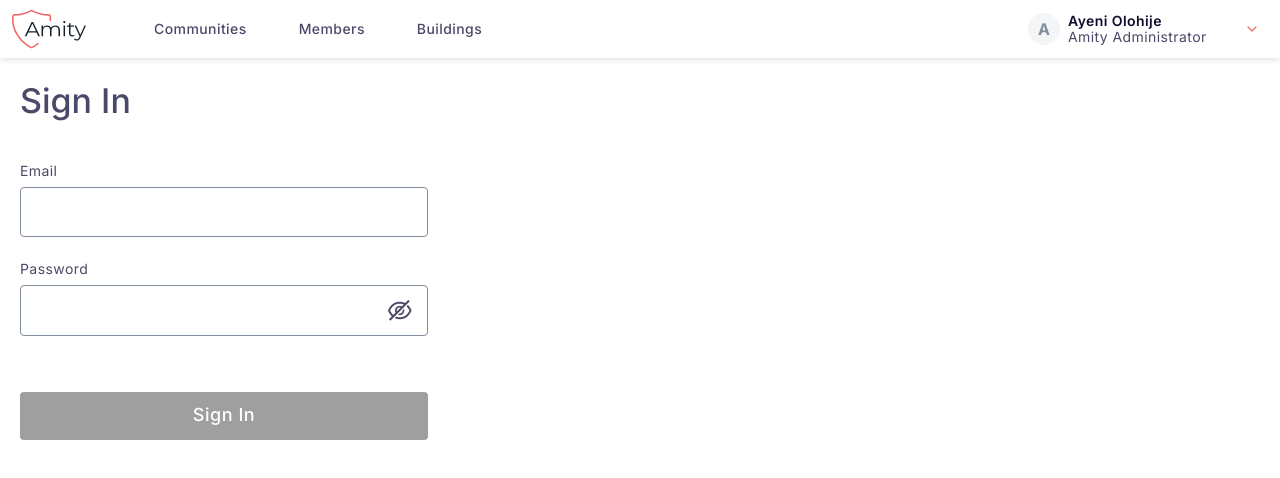
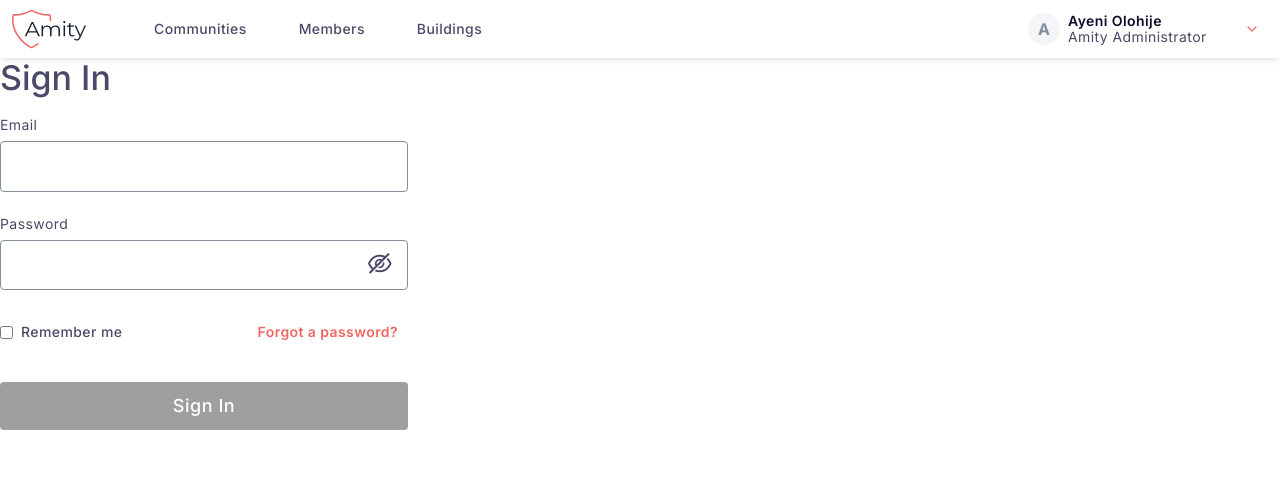
Before and after one commit to yuliapakhachuk/Amity-angular, an Angular app: page / in a window 1280 px wide. Shown: the top 478 px of the page. Built offline with nearby package versions, Linux system fonts and the light colour scheme.

Commit message:
Added error-message

```diff
--- a/src/app/app.module.ts
+++ b/src/app/app.module.ts
@@ -8,6 +8,7 @@ import { SignInPageComponent } from './sign-in-page/sign-in-page.component';
 import { HeaderComponent } from './header/header.component';
 import { FormsModule, ReactiveFormsModule } from '@angular/forms';
 import { ShowPasswordEyeComponent } from './show-password-eye/show-password-eye.component';
+import { ErrorMessageComponent } from './error-message/error-message.component';
 
 @NgModule({
   declarations: [
@@ -15,7 +16,8 @@ import { ShowPasswordEyeComponent } from './show-password-eye/show-password-eye.
     UserAvatarComponent,
     SignInPageComponent,
     HeaderComponent,
-    ShowPasswordEyeComponent
+    ShowPasswordEyeComponent,
+    ErrorMessageComponent
   ],
   imports: [
     BrowserModule,
--- /dev/null
+++ b/src/app/error-message/error-message.component.html
@@ -0,0 +1 @@
+<p class="error-message">{{errorMessage}}</p>
--- /dev/null
+++ b/src/app/error-message/error-message.component.scss
@@ -0,0 +1,18 @@
+@import '/src/styles/components/typography';
+
+.error-message {
+    margin-top: 8px;
+    display: flex;
+    align-items: center;
+    @include body-details-regular(var(--error-300-color));
+
+    &::before{
+        content: "\e901";
+        font-family: 'icomoon';
+        font-size: 20px;
+        margin-right: 8px;
+        vertical-align: middle;
+        color: var(--error-300-color);
+    }
+
+}
--- a/src/app/sign-in-page/sign-in-page.component.html
+++ b/src/app/sign-in-page/sign-in-page.component.html
@@ -2,6 +2,7 @@
     <h1 class="form_title">Sign In</h1>
 
     <div class="form_content">
+
         <div class="form_content_inputs">
 
             <div class="form_content_inputs__control">
@@ -13,6 +14,9 @@
                        [ngClass]="{input_invalid: form.get('email')?.touched && form.get('email')?.invalid}"
                        type="email"
                        formControlName="email">
+                <app-error-message *ngIf="form.get('email')?.touched && form.get('email')?.invalid"
+                                   errorMessage="This Email does not appear to be valid.">
+                </app-error-message>
             </div>
 
             <div class="form_content_inputs__control">
@@ -29,7 +33,14 @@
                 </div>
             </div>
 
-            <div></div>
+            <div class="form_content_inputs__settings">
+                <div class="form_content_inputs__settings__checkbox-container">
+                    <input type="checkbox" id="remember">
+                    <label for="remember">Remember me</label>
+                </div>
+                <a class="form_content_inputs__settings__forgot">Forgot a password?</a>
+            </div>
+
         </div>
 
         <button class="btn btn-primary btn-L form_btn"
--- a/src/app/sign-in-page/sign-in-page.component.scss
+++ b/src/app/sign-in-page/sign-in-page.component.scss
@@ -6,7 +6,6 @@
     flex-direction: column;
     align-items: center;
     gap: 20px;
-    margin-left: 20px; ///////delete
 
     &_title {
         @include title-h1-medium(var(--body-text-color));
@@ -37,6 +36,28 @@
                     width: 100%;
                 }
             }
+
+            &__settings {
+                display: flex;
+                width: 100%;
+                justify-content: space-between;
+                align-items: center;
+
+                &__checkbox-container {
+                    display: flex;
+                    align-items: center;
+                    gap: 8px;
+
+                    label {
+                        @include body-details-medium(var(--body-text-color))
+                    }
+                }
+
+                &__forgot {
+                    padding: 10px;
+                    @include body-details-semibold(var(--primary-400-color))
+                }
+            }
         }
     }
 
--- /dev/null
+++ b/src/assets/fonts/style.scss
@@ -0,0 +1,96 @@
+@font-face {
+  font-family: 'icomoon';
+  src: url("../../assets/fonts/icomoon.eot");
+  src: url("../../assets/fonts/icomoon.eot#iefix") format("embedded-opentype"),
+  url("../../assets/fonts/icomoon.woff") format("woff"),
+  url("../../assets/fonts/icomoon.ttf") format("truetype"),
+  url("../../assets/fonts/icomoon.svg") format("svg");
+  font-style: normal;
+}
+
+[class^="icon-"], [class*=" icon-"] {
+  /* use !important to prevent issues with browser extensions that change fonts */
+  font-family: 'icomoon' !important;
+  speak: never;
+  font-style: normal;
+  font-weight: normal;
+  font-variant: normal;
+  text-transform: none;
+  line-height: 1;
+
+  /* Better Font Rendering =========== */
+  -webkit-font-smoothing: antialiased;
+  -moz-osx-font-smoothing: grayscale;
+}
+
+.icon-eye-invisiblepeOutlined:before {
+  content: "\e903";
+}
+.icon-Nameeye-invisible:before {
+  content: "\e903";
+}
+
+.icon-eye:before {
+  content: "\e900";
+  color: #4a4a68;
+}
+.icon-warning:before {
+  content: "\e901";
+  color: #a20e00;
+}
+.icon-plus:before {
+  content: "\e902";
+  color: #fff;
+}
+.icon-arrow-up:before {
+  content: "\e905";
+  color: #f06864;
+}
+.icon-left:before {
+  content: "\e906";
+  color: #9f9f9f;
+}
+.icon-right:before {
+  content: "\e907";
+  color: #f06864;
+}
+.icon-check-square:before {
+  content: "\e908";
+  color: #0e7900;
+}
+.icon-minus-square:before {
+  content: "\e909";
+  color: #a20e00;
+}
+.icon-check:before {
+  content: "\e90a";
+  color: #0e7900;
+}
+.icon-close:before {
+  content: "\e90b";
+  color: #fff;
+}
+.icon-search-big:before {
+  content: "\e90c";
+  color: #f17773;
+}
+.icon-unassign-user:before {
+  content: "\e90e";
+  color: #4a4a68;
+}
+.icon-chevron:before {
+  content: "\e90f";
+  color: #f06864;
+}
+.icon-search-small:before {
+  content: "\e912";
+  color: #f06864;
+}
+.icon-more:before {
+  content: "\e913";
+  color: #4a4a68;
+}
+.icon-edit:before {
+  content: "\e914";
+  color: #f06864;
+}
--- a/src/styles.scss
+++ b/src/styles.scss
@@ -4,6 +4,7 @@
 // -------------BASE---------------
 @import './styles/base/reset';
 @import './styles/base/variables';
+@import './assets/fonts/style.scss';
 
 // ---------COMPONENTS-------------
 @import './styles/components/buttons';
--- a/src/styles/base/_reset.scss
+++ b/src/styles/base/_reset.scss
@@ -1,15 +1,5 @@
 @import '~normalize.css';
-
 @import url('https://fonts.googleapis.com/css2?family=Inter:wght@400;500;600;700&family=Kaushan+Script&family=Montserrat:wght@400;700&family=Roboto:ital,wght@0,400;1,300&display=swap');
-@font-face {
-    font-family: 'icomoon';
-    src: url("../../assets/fonts/icomoon.eot");
-    src: url("../../assets/fonts/icomoon.eot#iefix") format("embedded-opentype"),
-    url("../../assets/fonts/icomoon.woff") format("woff"),
-    url("../../assets/fonts/icomoon.ttf") format("truetype"),
-    url("../../assets/fonts/icomoon.svg") format("svg");
-    font-style: normal;
-}
 
 /*
   1. Use a more-intuitive box-sizing model.
@@ -64,6 +54,14 @@
     list-style: none;
   }
 
-  input {
+  h1 {
     all: unset;
   }
+
+  input:focus{
+    outline: none;
+  }
+
+  a {
+    cursor: pointer;
+  }
```
Also changed, not shown: src/app/error-message/error-message.component.ts (added, +10 -0 lines).
